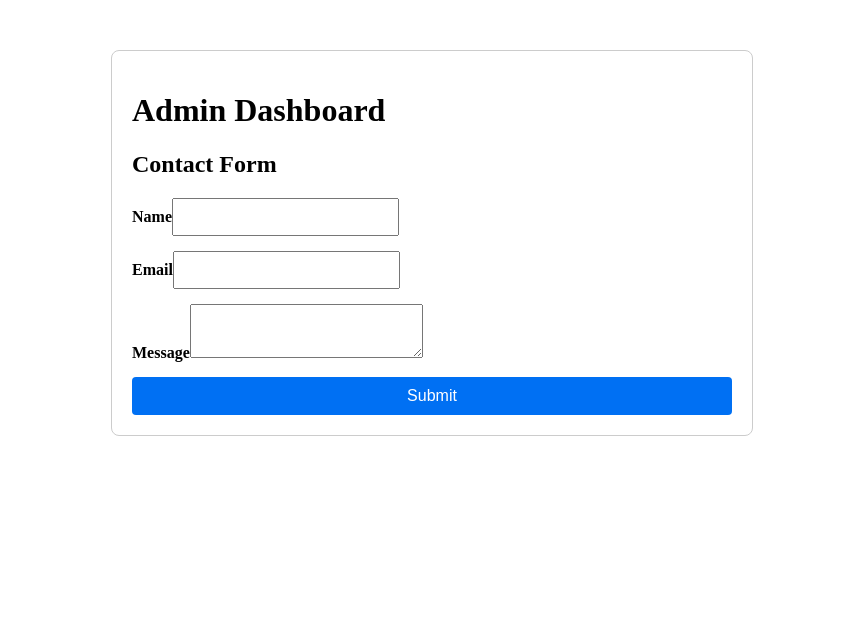
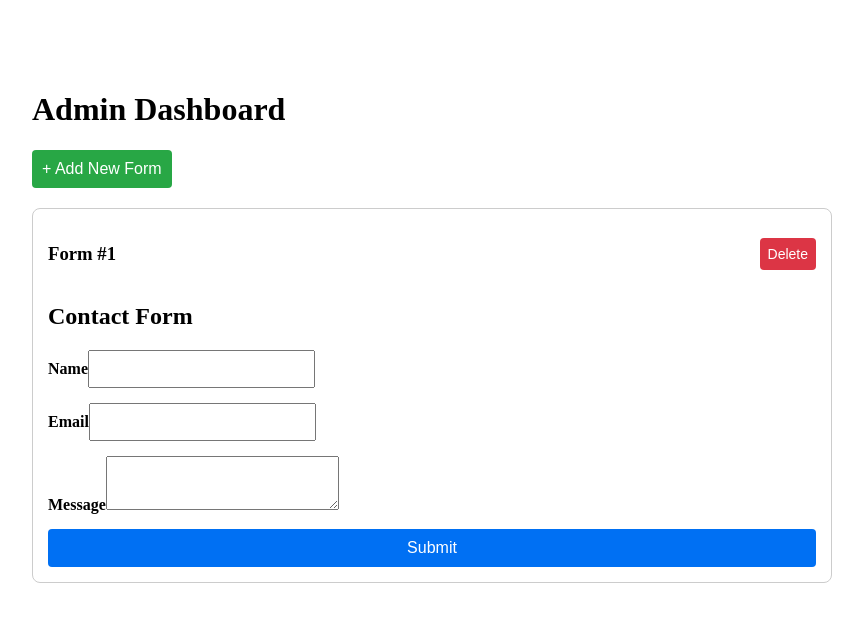
Before and after one commit to inquityy1/dynamic-form-builder-with-auth, a Next.js app: page /dashboard in a window 1280 px wide. Shown: the top 622 px of the page, without its empty margins (208-1071 px from the left). Built offline with nearby package versions, Linux system fonts and the light colour scheme; sample sign-in values are in the browser's storage.

Commit message:
Add possibility to add or delete forms following the same schema

```diff
--- a/src/app/dashboard/page.tsx
+++ b/src/app/dashboard/page.tsx
@@ -6,11 +6,39 @@ import { useRouter } from 'next/navigation';
 import DynamicForm from '@/components/DynamicForm';
 
 const Container = styled.div`
-  max-width: 600px;
+  max-width: 800px;
   margin: 50px auto;
   padding: 20px;
-  border: 1px solid #ccc;
-  border-radius: 8px;
+`;
+
+const AddButton = styled.button`
+  padding: 10px;
+  margin-bottom: 20px;
+  font-size: 16px;
+  cursor: pointer;
+  background-color: #28a745;
+  color: white;
+  border: none;
+  border-radius: 4px;
+
+  &:hover {
+    background-color: #218838;
+  }
+`;
+
+const DeleteButton = styled.button`
+  padding: 8px;
+  margin-left: 10px;
+  font-size: 14px;
+  cursor: pointer;
+  background-color: #dc3545;
+  color: white;
+  border: none;
+  border-radius: 4px;
+
+  &:hover {
+    background-color: #c82333;
+  }
 `;
 
 const schema = {
@@ -25,22 +53,48 @@ const schema = {
 const DashboardPage = () => {
   const router = useRouter();
   const [isAuth, setIsAuth] = useState(false);
+  const [forms, setForms] = useState<number[]>([1]);
 
   useEffect(() => {
     const token = localStorage.getItem('token');
     if (!token) {
-      router.push('/login'); // Redirect if not logged in
+      router.push('/login');
     } else {
       setIsAuth(true);
     }
   }, [router]);
 
-  if (!isAuth) return null; // Prevent flashing content
+  if (!isAuth) return null;
+
+  const addForm = () => {
+    setForms((prev) => [...prev, prev.length + 1]);
+  };
+
+  const deleteForm = (id: number) => {
+    setForms((prev) => prev.filter((formId) => formId !== id));
+  };
 
   return (
     <Container>
       <h1>Admin Dashboard</h1>
-      <DynamicForm schema={schema} />
+      <AddButton onClick={addForm}>+ Add New Form</AddButton>
+      {forms.map((id) => (
+        <div
+          key={id}
+          style={{
+            border: '1px solid #ccc',
+            padding: '15px',
+            marginBottom: '20px',
+            borderRadius: '8px',
+          }}
+        >
+          <div style={{ display: 'flex', justifyContent: 'space-between', alignItems: 'center' }}>
+            <h3>Form #{id}</h3>
+            <DeleteButton onClick={() => deleteForm(id)}>Delete</DeleteButton>
+          </div>
+          <DynamicForm schema={schema} />
+        </div>
+      ))}
     </Container>
   );
 };
```
